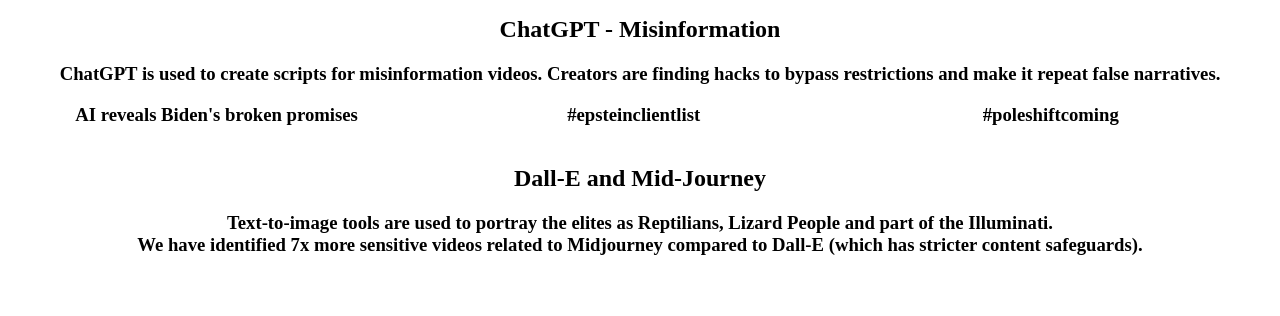
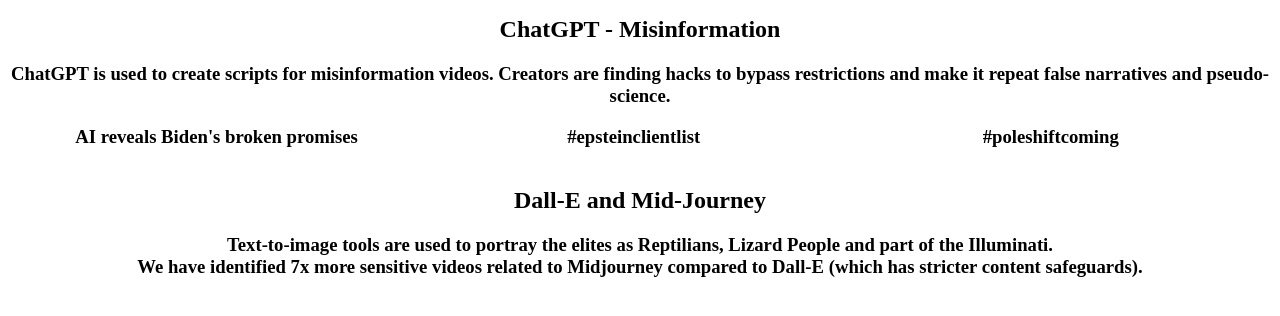
Before and after one commit to Or-Levi/Generative_AI_Misinformation, a plain HTML site: page index.html in a window 1280 px wide. Shown: the part 1774-2090 px from the top of the page. Drawn offline with Linux system fonts and the light colour scheme; a script that the page names is missing.

Commit message:
Update index.html

```diff
--- a/index.html
+++ b/index.html
@@ -83,7 +83,7 @@ On January 6, Microsoft unveiled a new tool - Vall-E - a zero-shot text-to-speec
   </div>
 </div>
 <h2 id="prada" style="text-align:center">ChatGPT - Misinformation</h2>
-<h3 style="text-align:center">ChatGPT is used to create scripts for misinformation videos. Creators are finding hacks to bypass restrictions and make it repeat false narratives.<h3>
+<h3 style="text-align:center">ChatGPT is used to create scripts for misinformation videos. Creators are finding hacks to bypass restrictions and make it repeat false narratives and pseudo-science.<h3>
 <div class="row">
   <div class="column">AI reveals Biden's broken promises
     <blockquote class="tiktok-embed" data-video-id="7177145146574638341" style="max-width: 605px;min-width: 325px;" > <section>   </section> </blockquote> <script async src="https://www.tiktok.com/embed.js"></script>
```
